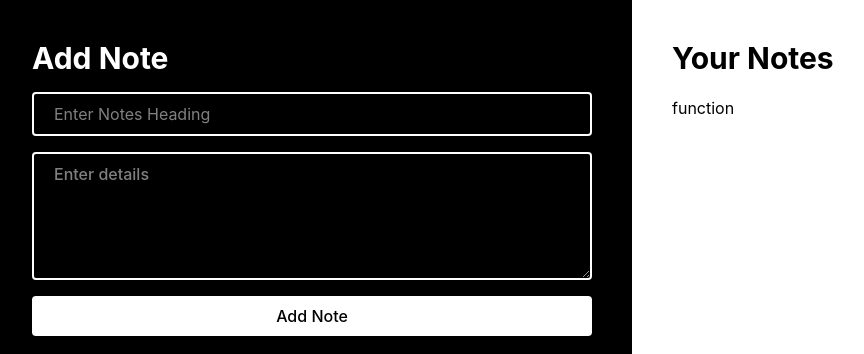
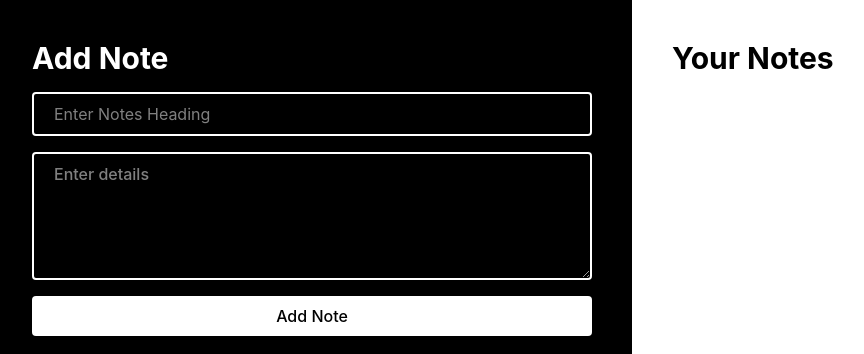
Before and after one commit to meelan10/Note-app, a React (Vite) app: page / in a window 1280 px wide. Both pictures are taken after typing "Sample", "Sample" into the empty fields and a click on the button "Add Note". Shown: the top 354 px of the page, without its empty margins (8-872 px from the left). Built offline with nearby package versions, Linux system fonts and the light colour scheme.

Commit message:
function added

```diff
--- a/src/App.jsx
+++ b/src/App.jsx
@@ -60,7 +60,9 @@ const App = () => {
       <h1 className='text-3xl font-bold'>Your Notes</h1>
         <div className='flex flex-wrap gap-5  mt-5 overflow-auto'>
 
-            function
+         {task.map(function(){
+          return <div className='h-52 w-40 rounded-xl bg-white'></div>
+         })}
 
         </div>
       </div>
```
